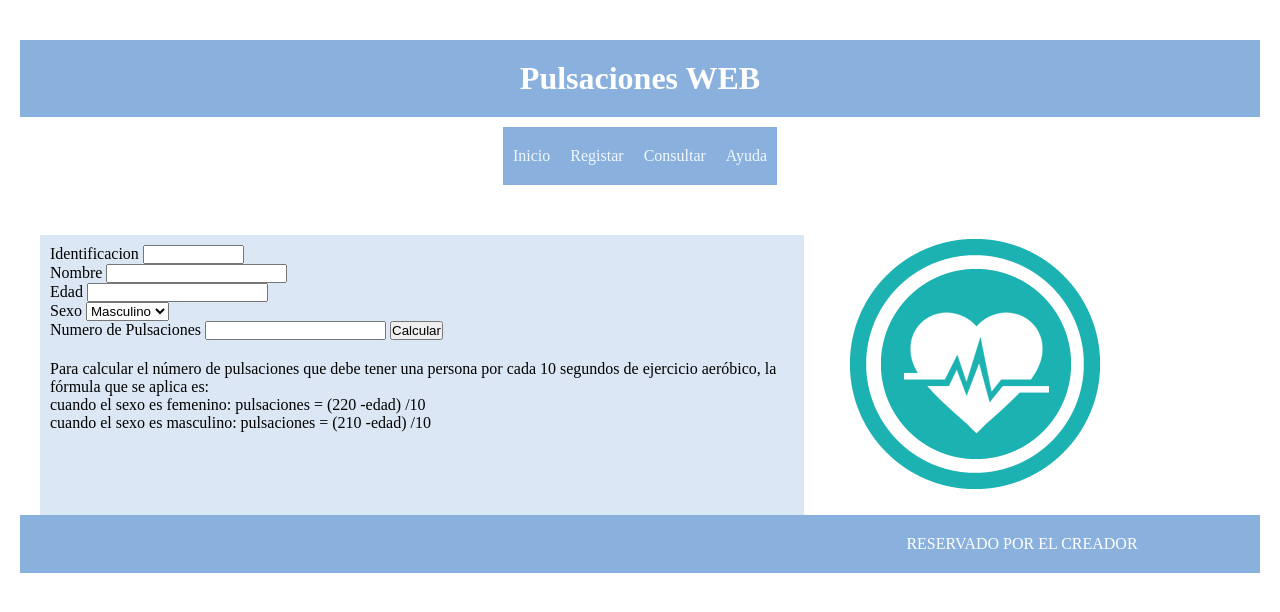
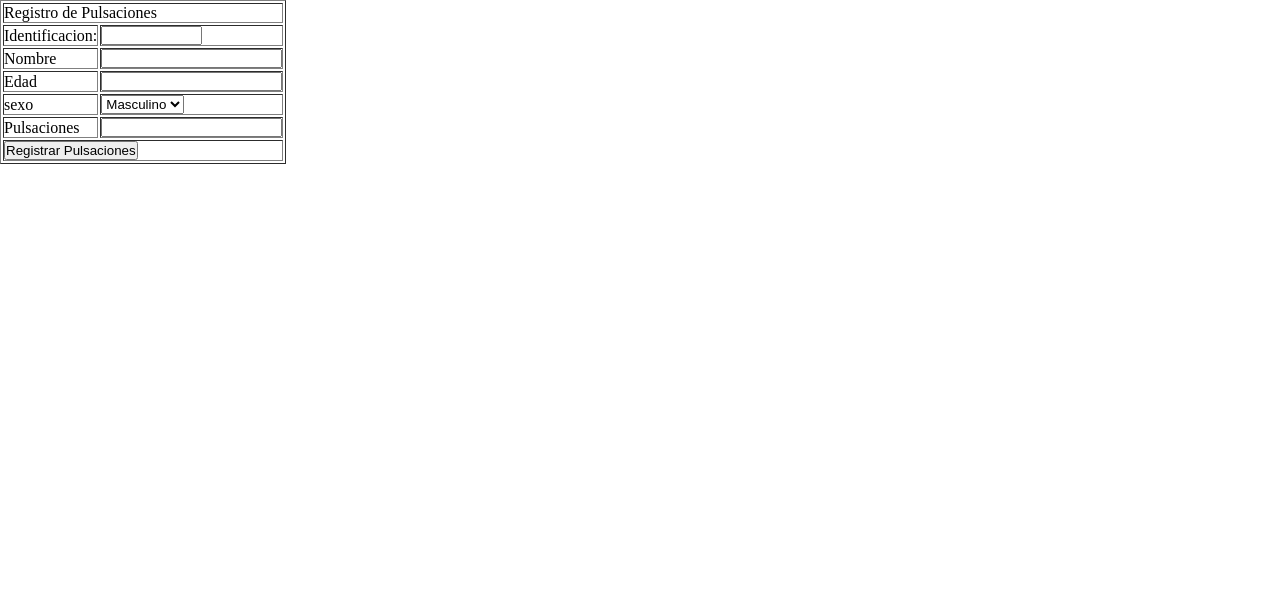
Before and after one commit to Fabianrzs/PULSACIONES, a plain HTML site: page registro/registro.html in a window 1280 px wide. Drawn offline with Linux system fonts and the light colour scheme.

Commit message:
Tabla de registro

```diff
--- a/registro/registro.html
+++ b/registro/registro.html
@@ -1,5 +1,6 @@
 <!DOCTYPE html>
 <html lang="en">
+
 <head>
     <meta charset="UTF-8">
     <meta http-equiv="X-UA-Compatible" content="IE=edge">
@@ -8,58 +9,56 @@
     <script src="registro.js"></script>
     <link rel="stylesheet" href="/style.css">
 </head>
+
 <body>
-    <div class="container">
-        <header>
-            <h1 class="title">Pulsaciones WEB</h1>
-        </header>
+    <section>
+        <form action="Registar">
 
-        <nav>
-            <button class="nav-button" onclick="action()">
-               Menu
-            </button>
-            <a href="/index.html" class="nav Desaparecer">Inicio</a>
-            <a href="registro.html" class="nav Desaparecer">Registar</a>
-            <a href="/consulta/consulta.html" class="nav Desaparecer">Consultar</a>
-            <a href="http://wa.me/+573136516457" class="nav Desaparecer" target="_blank">Ayuda</a>
-        </nav>
+            <table border="1">
+                <tr >
+                    <td colspan = "2">Registro de Pulsaciones</td>
+                </tr>
 
-        <main>
-            <section>
-                <form action="Registar">
-                    <label required >Identificacion</label>   <input required id="Identificacion" size="10px" type="text" >
-                    <br> <label>Nombre</label>   <input id="Nombre" type="text">
-                    <br> <label>Edad</label> <input id="Edad" size="1px" type="number">
-                    <br><label >Sexo</label>
-                    <select id="sexo">
+                <tr>
+                    <td>Identificacion:</td>
+                    <td><input required id="Identificacion" size="10px" type="text"></td>
+                </tr>
+                <tr>
+                    <td>Nombre</td>
+                    <td><input id="Nombre" type="text"></td>
+                </tr>
+                <tr>
+                    <td>Edad</td>
+                    <td><input id="Edad" size="1px" type="number"></td>
+                </tr>
+                <tr>
+                    <td>sexo</td>
+                    <td><select id="sexo">
                         <option value="Masculino">Masculino</option>
                         <option value="Femenino">Femenino</option>
-                    </select>
-                    <br><label>Numero de Pulsaciones</label> <input id="Pulsaciones" type="number" >
-                    <button  type="button" onclick="calcularPulsaciones()">Calcular</button>
-                </form>
-            </section>
+                    </select></td>
+                </tr>
+                <tr>
+                    <td>Pulsaciones</td>
+                    <td><input id="Pulsaciones" type="number"></td>
+                </tr>
+                <tr>
+                    <td colspan = "2">
+                        <button type="button" onclick="calcularPulsaciones()">Registrar Pulsaciones</button>
+                    </td>
+                </tr>
+            </table>
 
-            <aside>
-                <img src="/imagen/frecuencia-cardiaca.png" alt="Imagen Pulsaciones">
-            </aside>
 
-            <article>
-                <p>
-                    Para calcular el número de pulsaciones que debe tener una persona por cada 10 segundos de ejercicio aeróbico,
-                    la fórmula que se aplica es:
-                    <br> cuando el sexo es femenino: pulsaciones = (220 -edad) /10
-                    <br> cuando el sexo es masculino: pulsaciones = (210 -edad) /10
-                </p>
-            </article>
-        </main>
+            <!-- <label required>Identificacion</label>
+            <br> <label>Nombre</label>
+            <br> <label>Edad</label>
+            <br><label>Sexo</label>
 
-        <footer>
-            <p class="title">
-                RESERVADO POR EL CREADOR
-            </p>
-        </footer>
-    </div>
+            <br><label>Numero de Pulsaciones</label>
+            -->
+        </form>
+    </section>
+</body>
 
-</body>
 </html>
--- a/style.css
+++ b/style.css
@@ -6,7 +6,7 @@
 .container{
     padding: 20px;
     margin:  20px auto;
-    height: 300px;
+    height: 500px;
 }
 
 .title{
```
Also changed, not shown: consulta/consulta.html (+4 -39 lines), index.html (+7 -7 lines), script.js (added, +27 -0 lines).
